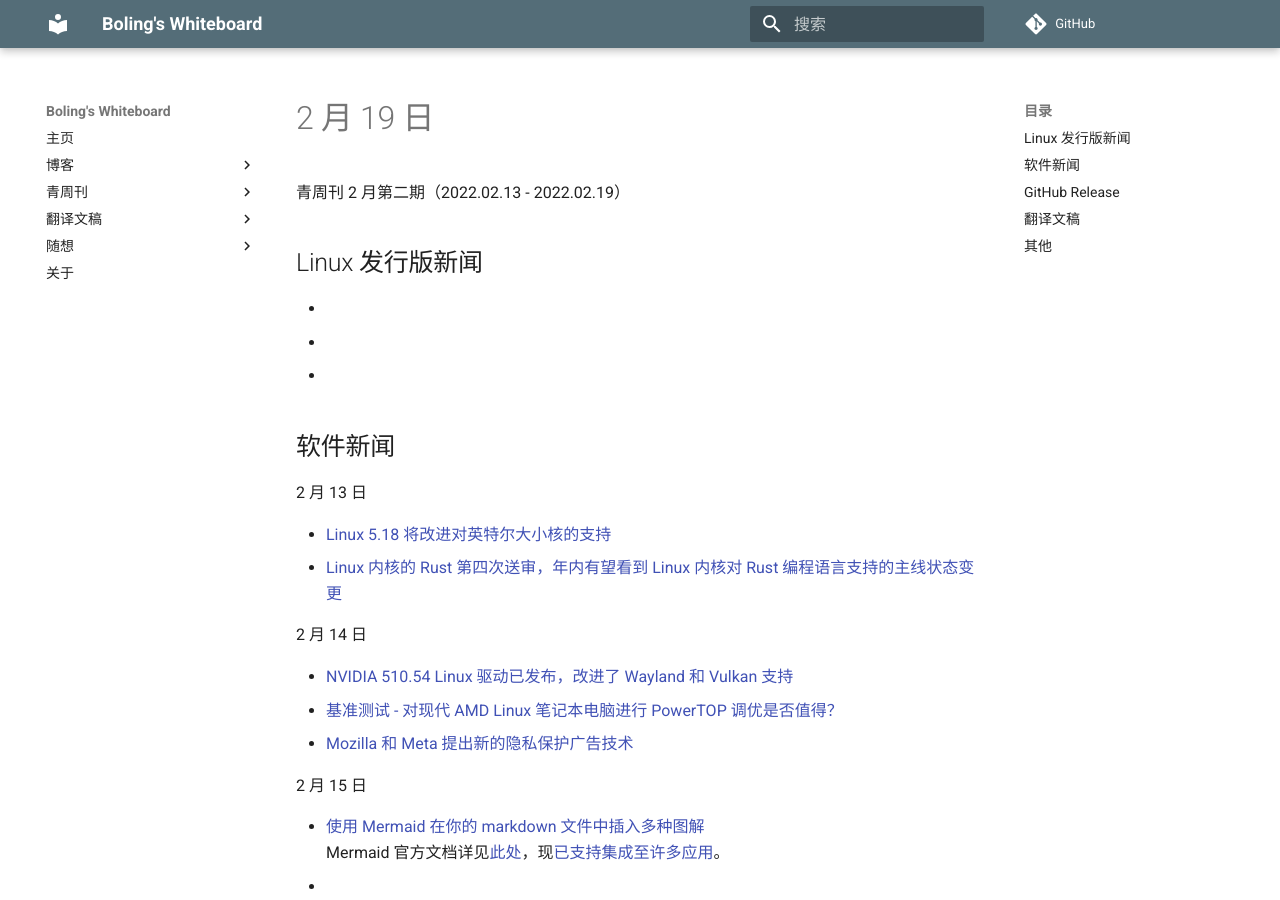
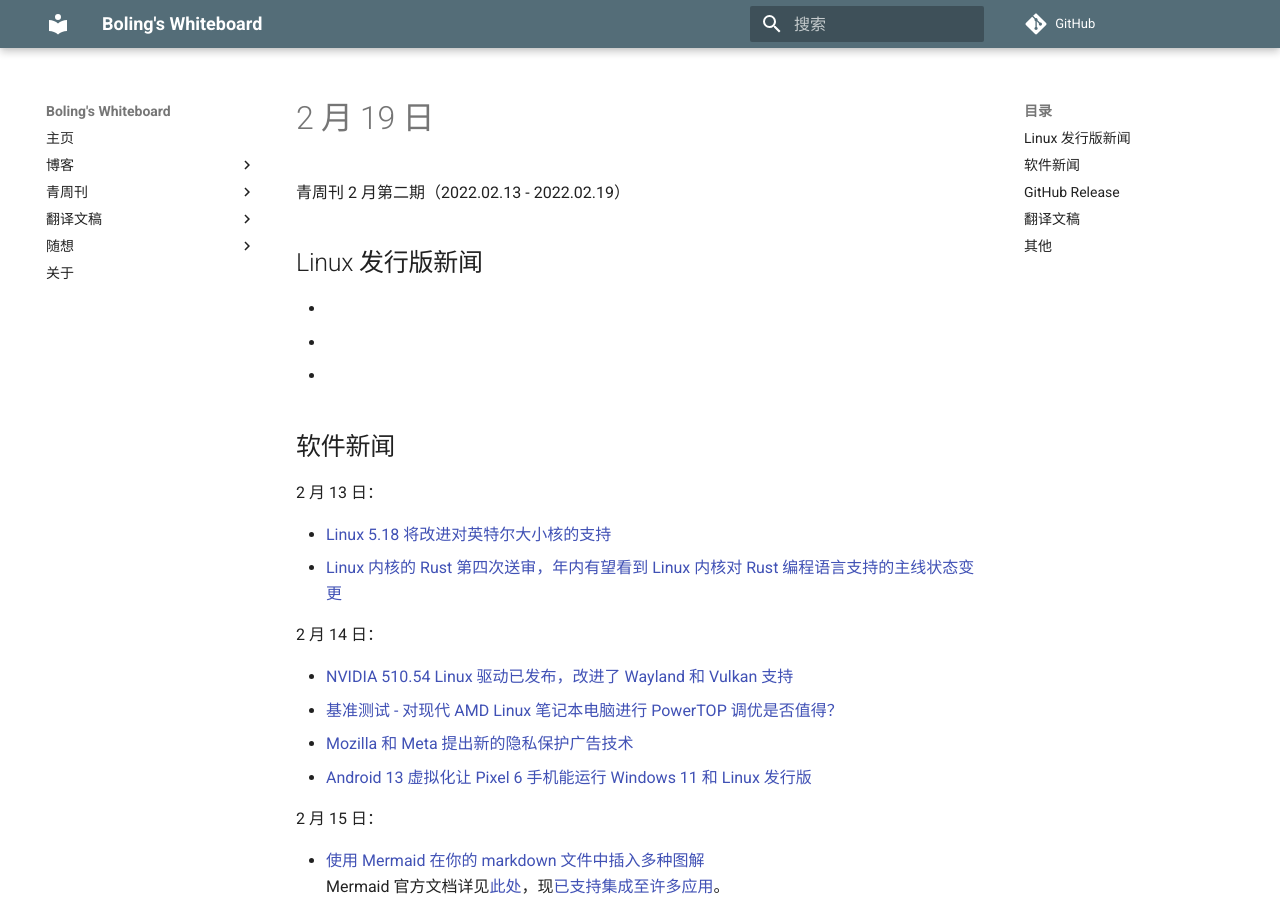
Before and after one commit to Hanjingxue-Boling/Whiteboard, an MkDocs documentation site: the page built from docs/weekly/22/02-19.md, in a window 1280 px wide and 900 px high. Built offline with MkDocs 1.6.1 and Material for MkDocs 9.7.7, drawn with Linux system fonts in a browser that asks for light colours; comment, search, counter and statistics services are not loaded.

Commit message:
add new links

```diff
--- a/docs/weekly/22/02-19.md
+++ b/docs/weekly/22/02-19.md
@@ -10,18 +10,19 @@
 
 ## 软件新闻
 
-2 月 13 日
+2 月 13 日：
 
 - [Linux 5.18 将改进对英特尔大小核的支持](https://www.solidot.org/story?sid=70640)
 - [Linux 内核的 Rust 第四次送审，年内有望看到 Linux 内核对 Rust 编程语言支持的主线状态变更](https://www.phoronix.com/scan.php?page=news_item&px=Rust-For-Linux-Kernel-v4)
 
-2 月 14 日
+2 月 14 日：
 
 - [NVIDIA 510.54 Linux 驱动已发布，改进了 Wayland 和 Vulkan 支持](https://www.phoronix.com/scan.php?page=news_item&px=NVIDIA-510.54-Linux-Driver)
 - [基准测试 - 对现代 AMD Linux 笔记本电脑进行 PowerTOP 调优是否值得？](https://www.phoronix.com/scan.php?page=news_item&px=PowerTOP-ThinkPad-Ryzen-5000)
 - [Mozilla 和 Meta 提出新的隐私保护广告技术](https://www.solidot.org/story?sid=70645)
+- [Android 13 虚拟化让 Pixel 6 手机能运行 Windows 11 和 Linux 发行版](https://www.solidot.org/story?sid=70653)
 
-2 月 15 日
+2 月 15 日：
 
 - [使用 Mermaid 在你的 markdown 文件中插入多种图解](https://github.blog/2022-02-14-include-diagrams-markdown-files-mermaid/)
     Mermaid 官方文档详见[此处](https://mermaid-js.github.io/mermaid/#/)，现[已支持集成至许多应用](https://mermaid-js.github.io/mermaid/#/./integrations)。
```
Also changed, not shown: other parts of docs/weekly/22/02-19.md (+1 -1 lines), docs/translation/index.md (+4 -0 lines).
